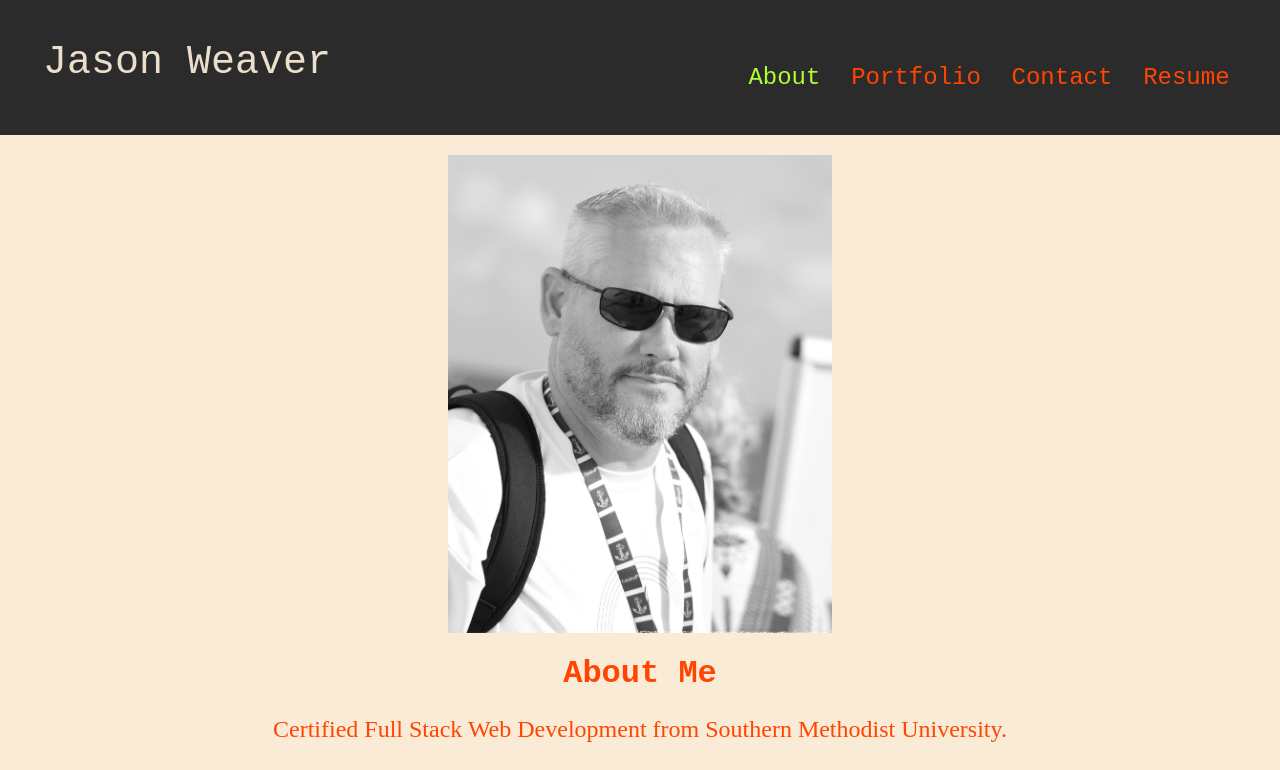
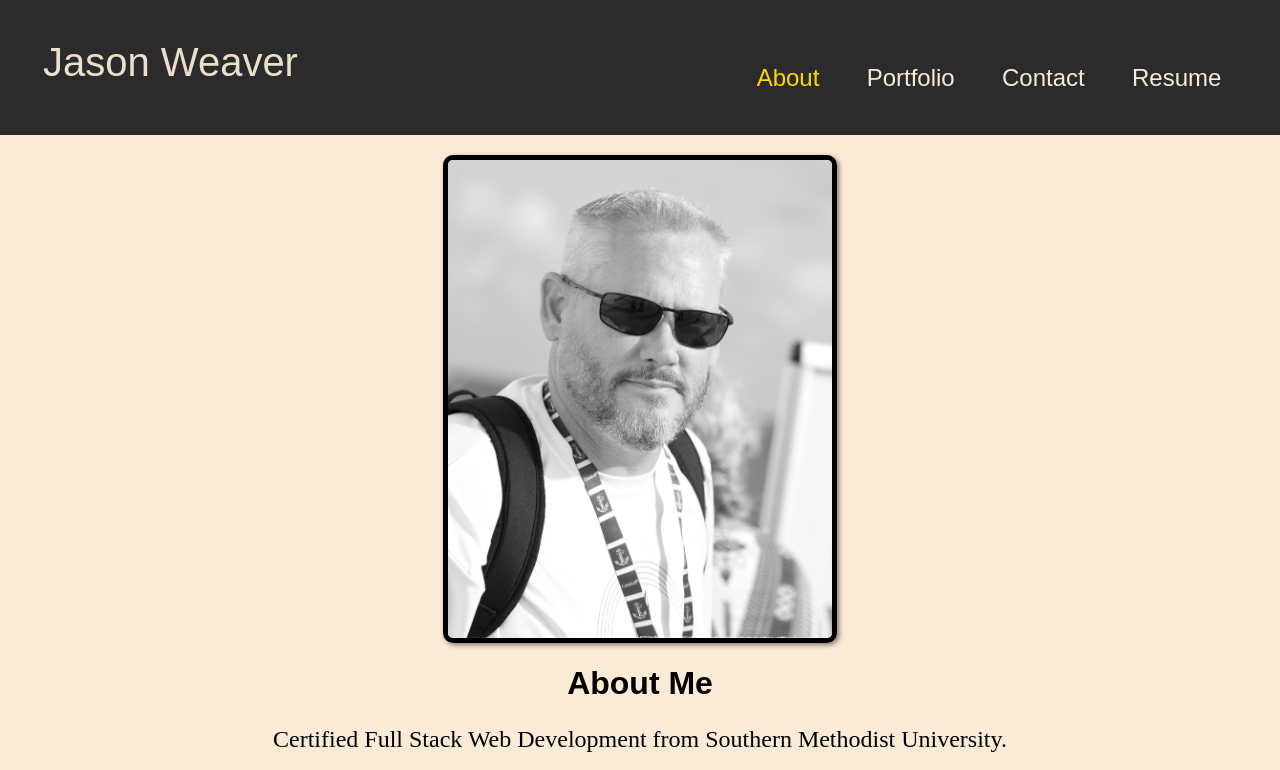
Before and after one commit to Jweaver74/React-Portfolio, a React (Create React App) app: page / in a window 1280 px wide. Shown: the top 770 px of the page. Built offline with nearby package versions, Linux system fonts and the light colour scheme.

Commit message:
made styling changes

```diff
--- a/src/components/Footer/Footer.css
+++ b/src/components/Footer/Footer.css
@@ -1,5 +1,5 @@
 #icon{
-    color: orangered
+    color: black
 }
 
 #icon-hover{
--- a/src/components/Header/Header.css
+++ b/src/components/Header/Header.css
@@ -9,5 +9,5 @@
 #header-text{
     font-size: 40px;
     color: #ebdfcc;
-    font-family: 'Courier New', Courier, monospace;
+    font-family: "montserrat", sans-serif;
 }
--- a/src/components/Navigation/Navigation.css
+++ b/src/components/Navigation/Navigation.css
@@ -7,7 +7,7 @@
 }
 
 #nav-link.active{
-    color: greenyellow;
+    color: gold;
     display: flex;
     justify-content: flex-end;
 }
@@ -15,8 +15,8 @@
 #nav-link{
     display: flex;
     justify-content: flex-end;
-    color: orangered;
-    font-family: 'Courier New', Courier, monospace;
+    color: antiquewhite;
+    font-family: "montserrat", sans-serif;
 }
 
 @media(max-width: 589px){
--- a/src/components/pages/About/About.css
+++ b/src/components/pages/About/About.css
@@ -12,7 +12,7 @@
 }
 
 #about-me-title{
-    font-family: 'Courier New', Courier, monospace;
+    font-family: "montserrat", sans-serif;
     display: flex;
     justify-content: center;
 }
--- a/src/components/pages/About/About.js
+++ b/src/components/pages/About/About.js
@@ -6,7 +6,7 @@ import hero from "../../../images/Profile pic.jpg"
 export default function About() {
   return (
     <>
-      <div className="image-container">
+      <div className="image-container"style={{ paddingTop: "20px" }} >
         <CardMedia
           component="img"
           class-name="color-img"
@@ -14,7 +14,10 @@ export default function About() {
             height: "auto",
             width: "30%",
             margin: "0 auto",
-            paddingTop: "20px",
+            paddingTop: "0px",
+            border: "solid 5px black",
+            borderRadius: "10px",
+            boxShadow: "2px 2px 5px rgba(0, 0, 0, 0.5)"
           }}
           image={hero}
           alt="Jason Weaver"
--- a/src/components/pages/Contact/Contact.css
+++ b/src/components/pages/Contact/Contact.css
@@ -45,5 +45,5 @@
 }
 
 h1 {
-  font-family: "Courier New", Courier, monospace;
+  font-family: "montserrat", sans-serif;
 }
--- a/src/components/pages/Resume/Resume.js
+++ b/src/components/pages/Resume/Resume.js
@@ -1,8 +1,8 @@
 import React from "react";
-import Box from '@mui/material/Box';
-import Button from '@mui/material/Button';
-import PdfFile from '../../../Resume.pdf';
-import './Resume.css';
+import Box from "@mui/material/Box";
+import Button from "@mui/material/Button";
+import PdfFile from "../../../Resume.pdf";
+import "./Resume.css";
 
 export default function Resume() {
   return (
@@ -10,71 +10,73 @@ export default function Resume() {
       <div>
         <a
           href={PdfFile}
-                download='Jason Weaver Resume'
-                target='_blank'
+          download="Jason Weaver Resume"
+          target="_blank"
           style={{
-                    display: 'flex',
-                    justifyContent: 'center',
-                    paddingTop: '25px',
+            display: "flex",
+            justifyContent: "center",
+            paddingTop: "25px",
           }}
-                rel='noreferrer'
+          rel="noreferrer"
         >
-                    <Button id='resume-button' className='pop-up-hover'>
+          <Button id="resume-button" className="pop-up-hover">
             Click Here To Download My Resume
           </Button>
         </a>
         <h2
           style={{
-                    display: 'flex',
-                    justifyContent: 'center',
-                    textDecoration: 'underline',
+            display: "flex",
+            justifyContent: "center",
+            textDecoration: "underline",
           }}
         >
           Front End Proficiencies
         </h2>
-                <p
+        <ul
           style={{
-                    display: 'flex',
-                    justifyContent: 'center',
-                    paddingRight: '150px',
-                    fontSize: '25px',
-
+            display: "flex",
+            flexDirection: "column",
+            alignItems: "center",
+            paddingRight: "50px",
+            fontSize: "25px",
+            listStyleType: "disc", // Use 'disc' for bullet points
           }}
         >
-                - HTML
-                <br></br>- CSS
-                <br></br>- JavaScript
-                <br></br>- jQuery
-                <br></br>- React
-                <br></br>- Bootstrap
-                <br></br>- Bulma
-                </p>
+          <li>HTML</li>
+          <li>CSS</li>
+          <li>JavaScript</li>
+          <li>jQuery</li>
+          <li>React</li>
+          <li>Bootstrap</li>
+        </ul>
+
         <h2
           style={{
-                    display: 'flex',
-                    justifyContent: 'center',
-                    textDecoration: 'underline',
+            display: "flex",
+            justifyContent: "center",
+            textDecoration: "underline",
           }}
         >
           Back End Proficiencies
         </h2>
-                <p
+        <ul
           style={{
-                    display: 'flex',
-                    justifyContent: 'center',
-                    paddingRight: '25px',
-                    fontSize: '25px',
+            display: "flex",
+            flexDirection: "column",
+            alignItems: "center",
+            paddingRight: "50px",
+            fontSize: "25px",
+            listStyleType: "disc", // Use 'disc' for bullet points
           }}
         >
-                    - HTML
-                    <br></br>- API's
-                    <br></br>- Node
-                    <br></br>- Express
-                    <br></br>- MySQL, Sequelize
-                    <br></br>- MongoDB, Mongoose
-                    <br></br>- REST
-                    <br></br>- GraphQL
-                </p>
+          <li>API's</li>
+          <li>Node</li>
+          <li>Express</li>
+          <li>MySQL, Sequelize</li>
+          <li>NoSQL, MongoDB, Mongoose</li>
+          <li>REST</li>
+          <li>GraphQL </li>
+        </ul>
       </div>
     </Box>
   );
--- a/src/index.css
+++ b/src/index.css
@@ -15,5 +15,5 @@ a:hover{
 
 h1,
 p{
-    color: orangered
+    color: black
 }
--- a/src/projects.js
+++ b/src/projects.js
@@ -2,7 +2,7 @@ export const projects = [
   {
     projectTitle: "Homeward Bound",
     description:
-      "Homeward Bound is a full stack application that allows users to search for adoptable pets in their area. Users can search by zip code, animal type, and breed. Users can also save pets to their favorites list and view them later. This application uses the Petfinder API to retrieve pet data.",
+      "Homeward Bound is a full stack application that allows users to search for and post lost pets. Users can search for lost pets by location and by pet type. Users can also post lost pets and view them later.",
     imageLink:
       "https://raw.githubusercontent.com/Jweaver74/homeward-bound/f31e6f84be8fa51b9ca22b944c73e2a0fb799a7e/public/images/Homepage.png",
     livelink: "https://warm-fortress-51039.herokuapp.com/",
@@ -11,7 +11,7 @@ export const projects = [
   {
     projectTitle: "Dinner and a Movie",
     description:
-      "Dinner and a Movie is a full stack application that allows users to search for movies and places to eat. Users can search for movies by title and movies by genre. Users can also save movies and recipes to their favorites list and view them later.",
+      "Dinner and a Movie is a full stack application that allows users to search for movies and places to eat. Users can search for movies by title and movies by genre. Users can also search for restaurants by location and by type of food.",
     imageLink:
       "https://github.com/Jweaver74/Dinner-and-a-Movie/blob/main/assets/images/start%20screen.png?raw=true",
     livelink: "https://mvincent15.github.io/Dinner-and-a-Movie/",
```
Lines whose indentation alone changed are shown as unchanged.
